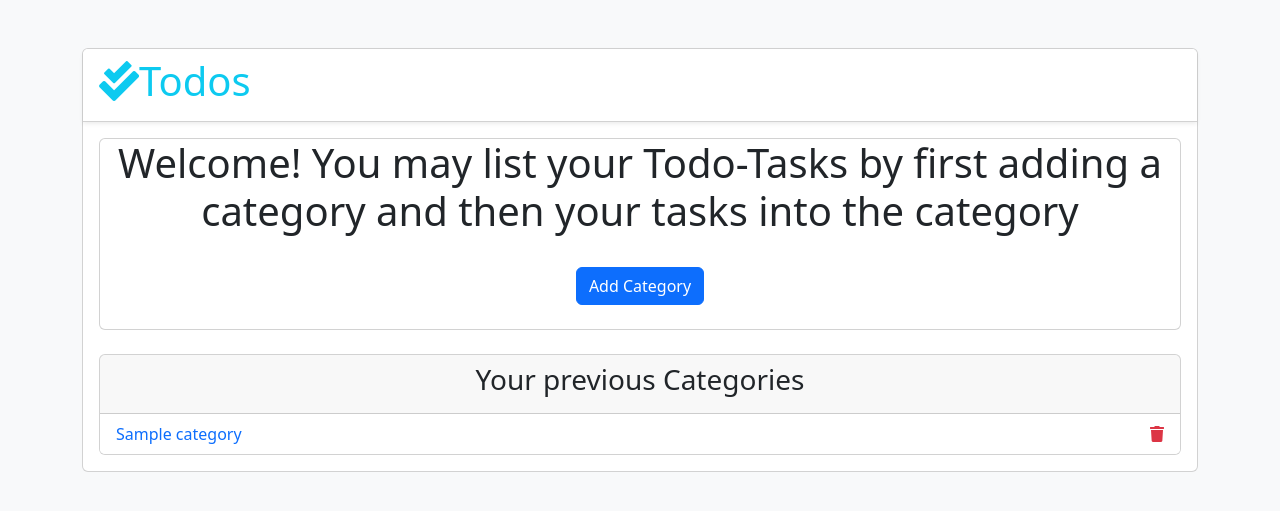
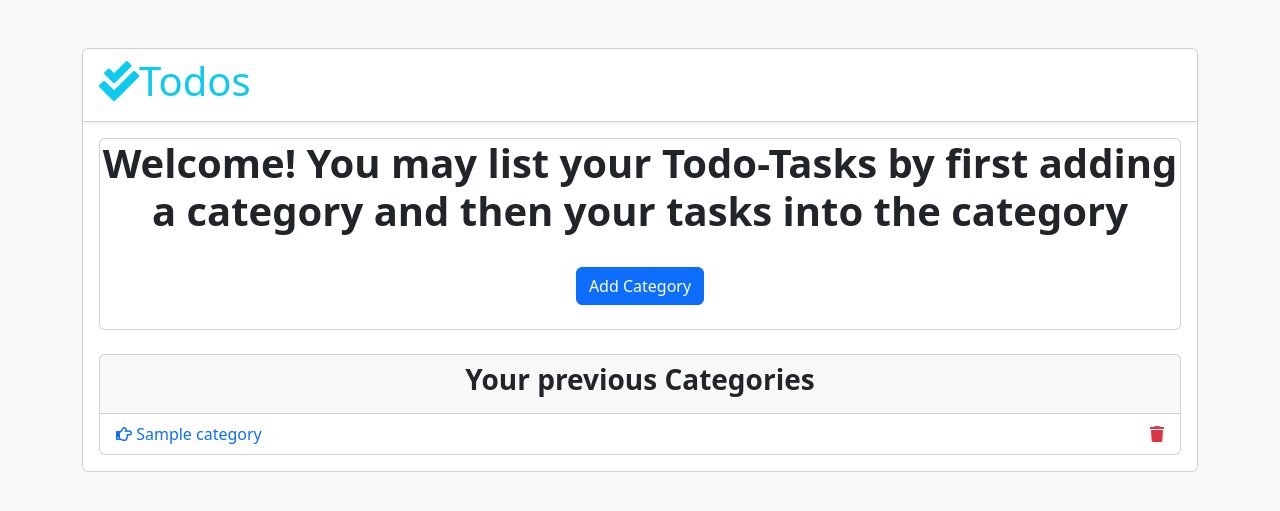
Before and after one commit to felooh/todo-list-app, a Django app: page / in a window 1280 px wide. Shown: the top 511 px of the page. Run offline with Django 3.2, Linux system fonts and the light colour scheme; tables that the repository leaves empty hold one stand-in row (values such as "Sample post"); some libraries are stand-ins or nearby versions.

Commit message:
added some features

```diff
--- a/todolist/templates/todos/index.html
+++ b/todolist/templates/todos/index.html
@@ -2,7 +2,7 @@
 
 {% block body %}
 <div class="card text-center">
-  <h1> Welcome! You may list your Todo-Tasks by first adding a category and then your tasks into the category</h1>
+  <h1 style="font-weight: bold;"> Welcome! You may list your Todo-Tasks by first adding a category and then your tasks into the category</h1>
   <br>
   <div>
     <a href="{% url 'todolist:createCategory' %}" class = "btn btn-primary">Add Category</a>
@@ -13,14 +13,15 @@
 
 <div class="card text-center">
   <div class="card-header">
-    <h3>
+    <h3 style="font-weight: bold;">
       Your previous Categories
     </h3>
   </div>
   <ul class="list-group list-group-flush">
     {% for category in  categories %}
-      <a href="{% url 'todolist:viewTask' category.id %}" style="text-decoration:none">
+      <a href="{% url 'todolist:viewTask' category.id %}" style="text-decoration: none; font-weight: lighter;">
           <li class="list-group-item d-flex justify-content-between align-items-center" class="list-group-item list-group-item-secondary" class="list-group-item list-group-item-action list-group-item-primary">
+            <i class="far fa-hand-point-right"></i>
             {{ category }}
             <span class="badge badge-primary ml-2">{{ task_count }}</span>
             <a href="{% url 'todolist:deleteCategory' category.id %}" class="text-danger ml-2" onclick="return confirm('Are you sure you want to delete this Category?')">
--- a/todolist/templates/todos/task_details.html
+++ b/todolist/templates/todos/task_details.html
@@ -4,7 +4,7 @@
 {% comment %} 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 {% endcomment %}
 
  <div>
-  <h3>Task details for: {{task.task}}</h3>
+  <h3 style="font-weight: bold;">Task details for: {{task.task}}</h3>
   {% if details %}
     <ul>
       <li>
@@ -23,7 +23,7 @@
 
     </ul>
   {% else %}
-    <h7>Oops! No details for this task.<h7>
+    <h7 style="font-weight: bold;">Oops! No details for this task.<h7>
   {% endif %}
   <br><br>
   <script>
--- a/todolist/templates/todos/task_form.html
+++ b/todolist/templates/todos/task_form.html
@@ -2,7 +2,7 @@
 
 
 {% block body %}
-  <h3>
+  <h3 style="font-weight: bold;">
     Task Details
   </h3>
   <br>
--- a/todolist/templates/todos/task_list.html
+++ b/todolist/templates/todos/task_list.html
@@ -1,7 +1,7 @@
 {% extends 'todos/layout.html' %}
 
 {% block body %}
-   <h4>Tasks for Category: {{ category.title }}</h4>
+   <h4 style="font-weight: bold;">Tasks for Category: {{ category.title }}</h4>
    <br>
    {% for  task in tasks  %}
       <ul class="list-group">
```
